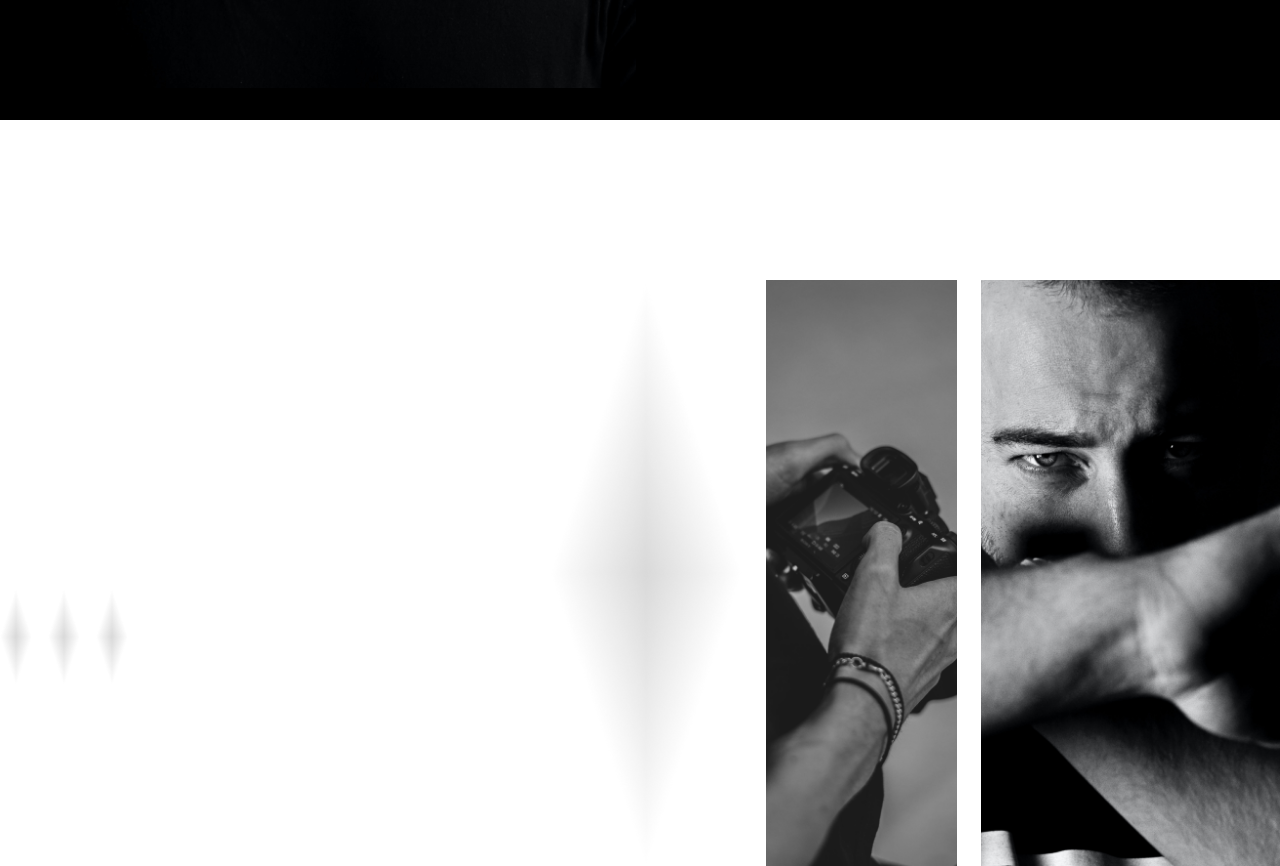
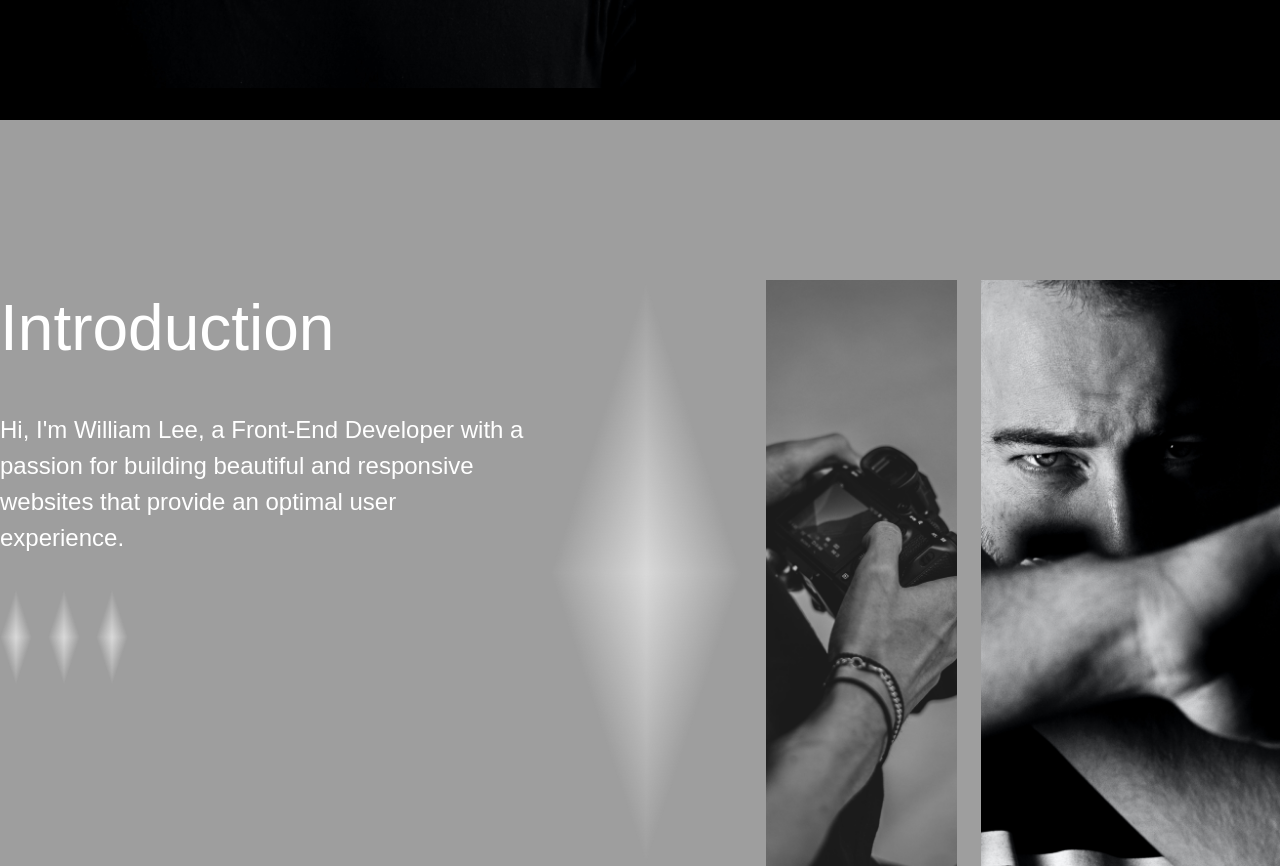
Before and after one commit to yujouwu/2024LayoutWeek2, a plain HTML site: page index.html in a window 1280 px wide. Shown: the part 960-1826 px from the top of the page. Drawn offline with Linux system fonts and the light colour scheme; the site is published under a folder, as on GitHub Pages, so addresses that start at the root find nothing; a web font is replaced by a local one.

Commit message:
更新bg url

```diff
--- a/assets/scss/pages/_index.scss
+++ b/assets/scss/pages/_index.scss
@@ -7,12 +7,8 @@
   padding-bottom: 32px;
 }
 
-.intro {
-  background: url("/assets/images/background-img.png") no-repeat center/cover;
-
-  &-desc {
-    max-width: 526px;
-  }
+.intro-desc {
+  max-width: 526px;
 }
 
 .about {
--- a/assets/scss/utils/_helper.scss
+++ b/assets/scss/utils/_helper.scss
@@ -1,6 +1,9 @@
 .container{
   max-width: 1296px;
   margin: 0 auto;
+}
+.bg{
+  background: no-repeat center/cover;
 }
 .bg-dark{
   background: $dark;
--- a/index.html
+++ b/index.html
@@ -58,7 +58,7 @@
     </div>
   </div>
   <!-- intro  -->
-  <div class="intro text-white py-40">
+  <div class="intro text-white py-40 bg" style="background-image: url(./assets/images/background-img.png) ;">
     <div class="container">
       <div class="d-flex gap-6">
         <div class="intro-desc">
```
Also changed, not shown: assets/css/all.css, 1 other file.
